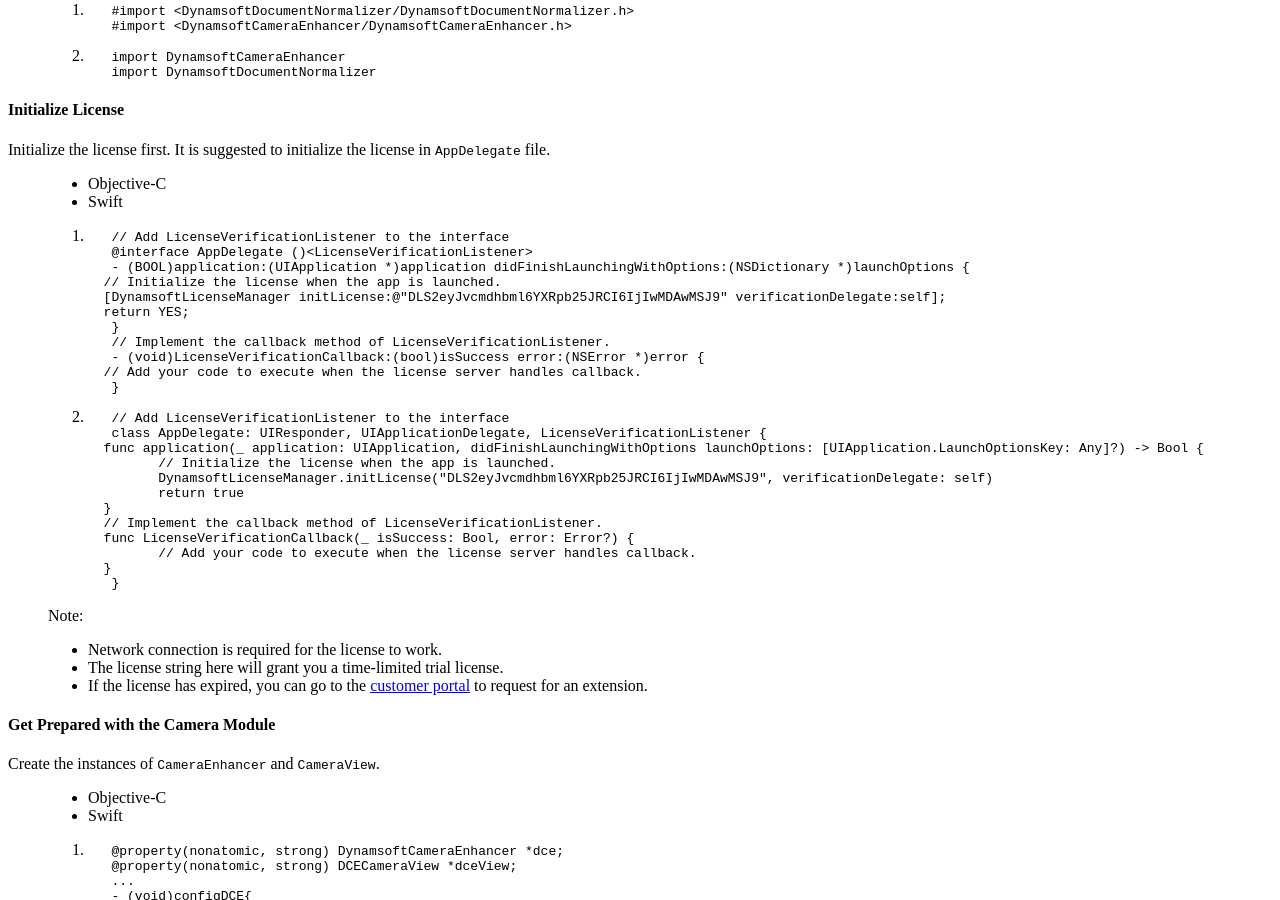
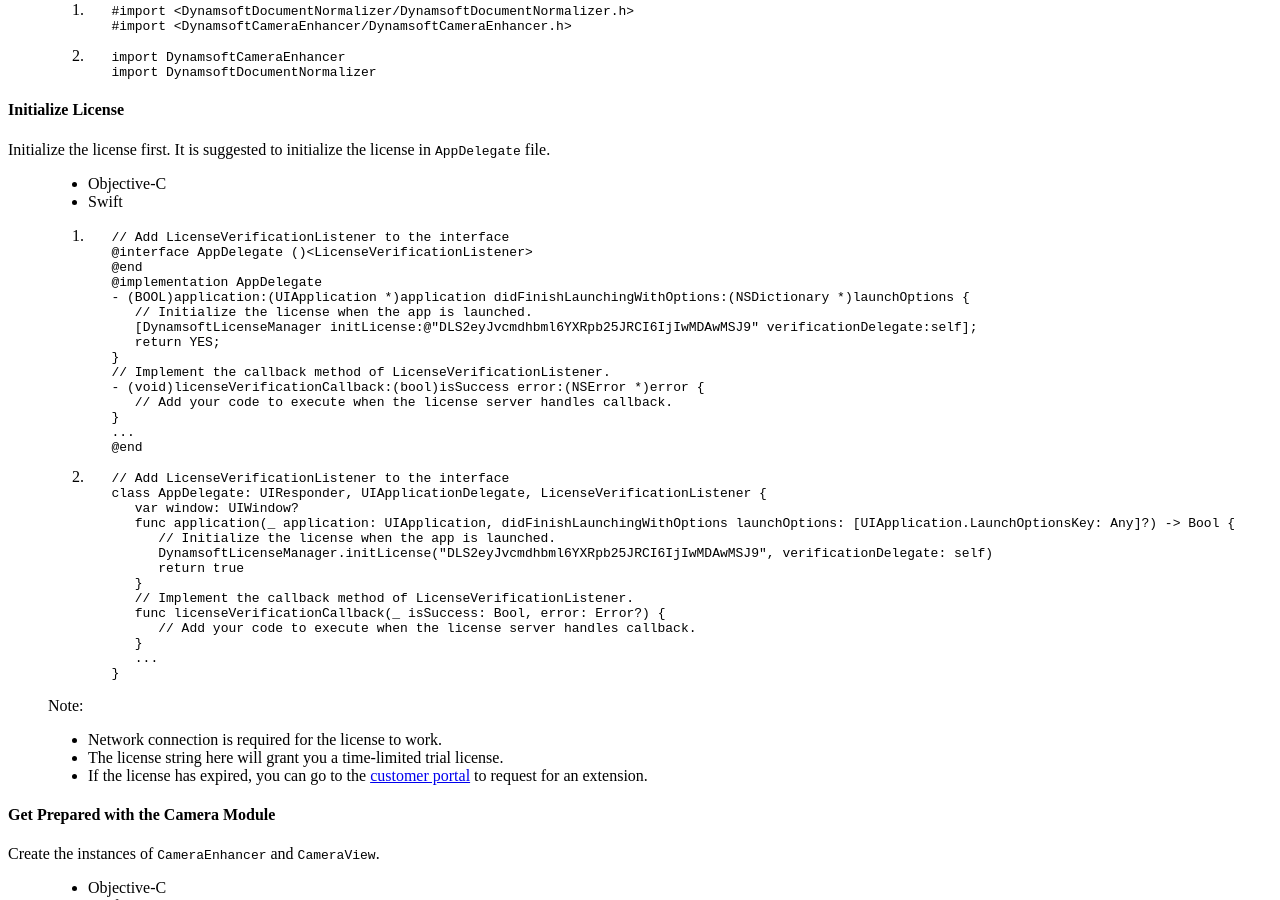
Before and after one commit to dynamsoft-docs/document-normalizer-docs, a Jekyll site: the page built from programming/ios/user-guide.md, in a window 1280 px wide and 900 px high, scrolled down 1996 px. Built offline with Jekyll 4.4.1, drawn with Linux system fonts in a browser that asks for light colours.

Commit message:
Update user-guide.md

````diff
--- a/programming/ios/user-guide.md
+++ b/programming/ios/user-guide.md
@@ -121,29 +121,35 @@ Initialize the license first. It is suggested to initialize the license in `AppD
    ```objc
    // Add LicenseVerificationListener to the interface
    @interface AppDelegate ()<LicenseVerificationListener>
+   @end
+   @implementation AppDelegate
    - (BOOL)application:(UIApplication *)application didFinishLaunchingWithOptions:(NSDictionary *)launchOptions {
-      // Initialize the license when the app is launched.
-      [DynamsoftLicenseManager initLicense:@"DLS2eyJvcmdhbml6YXRpb25JRCI6IjIwMDAwMSJ9" verificationDelegate:self];
-      return YES;
+          // Initialize the license when the app is launched.
+          [DynamsoftLicenseManager initLicense:@"DLS2eyJvcmdhbml6YXRpb25JRCI6IjIwMDAwMSJ9" verificationDelegate:self];
+          return YES;
    }
    // Implement the callback method of LicenseVerificationListener.
-   - (void)LicenseVerificationCallback:(bool)isSuccess error:(NSError *)error {
-      // Add your code to execute when the license server handles callback.
+   - (void)licenseVerificationCallback:(bool)isSuccess error:(NSError *)error {
+          // Add your code to execute when the license server handles callback.
    }
+   ...
+   @end
    ```
    2.
    ```swift
    // Add LicenseVerificationListener to the interface
    class AppDelegate: UIResponder, UIApplicationDelegate, LicenseVerificationListener {
-      func application(_ application: UIApplication, didFinishLaunchingWithOptions launchOptions: [UIApplication.LaunchOptionsKey: Any]?) -> Bool {
+          var window: UIWindow?
+          func application(_ application: UIApplication, didFinishLaunchingWithOptions launchOptions: [UIApplication.LaunchOptionsKey: Any]?) -> Bool {
              // Initialize the license when the app is launched.
              DynamsoftLicenseManager.initLicense("DLS2eyJvcmdhbml6YXRpb25JRCI6IjIwMDAwMSJ9", verificationDelegate: self)
              return true
-      }
-      // Implement the callback method of LicenseVerificationListener.
-      func LicenseVerificationCallback(_ isSuccess: Bool, error: Error?) {
+          }
+          // Implement the callback method of LicenseVerificationListener.
+          func licenseVerificationCallback(_ isSuccess: Bool, error: Error?) {
              // Add your code to execute when the license server handles callback.
-      }
+          }
+          ...
    }
    ```
 
````
